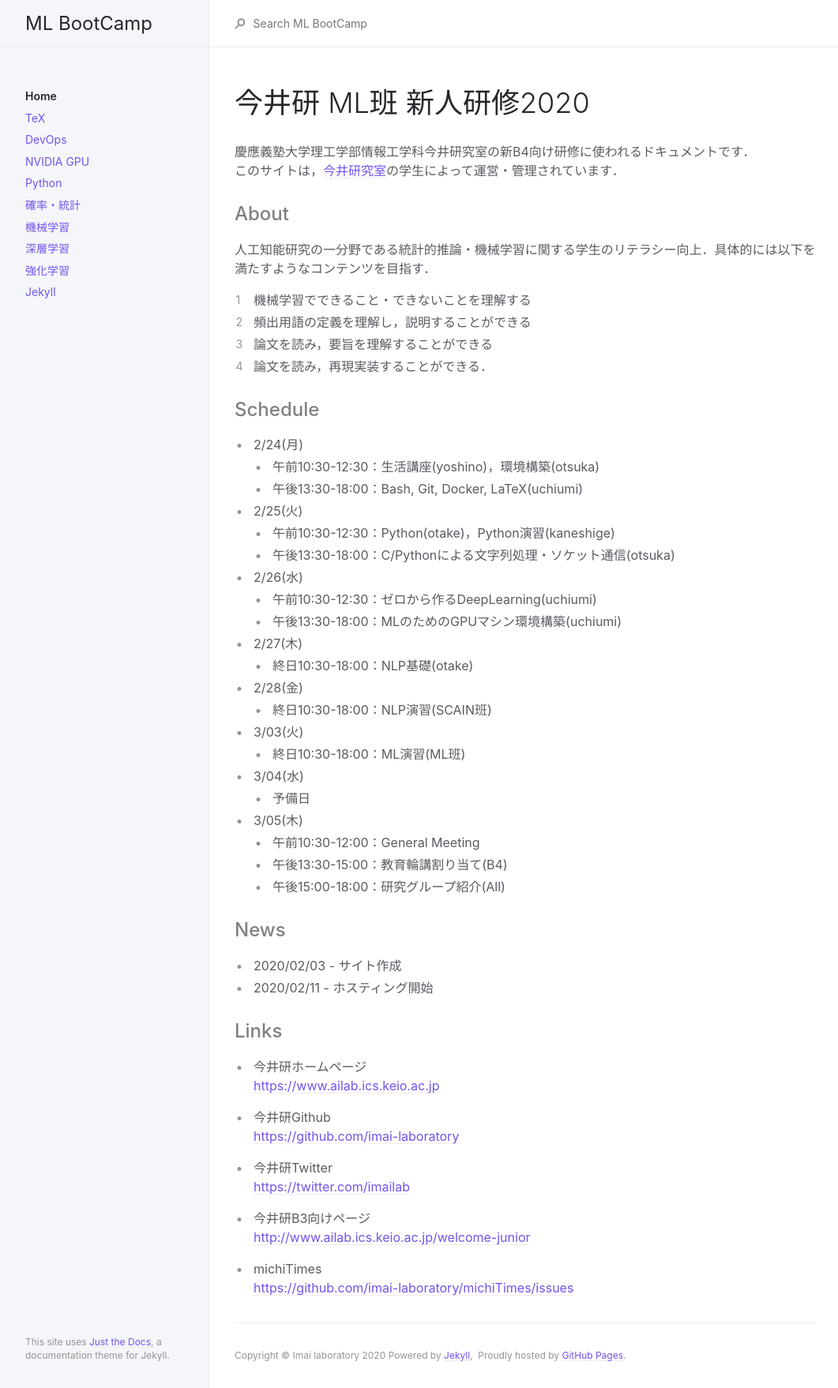
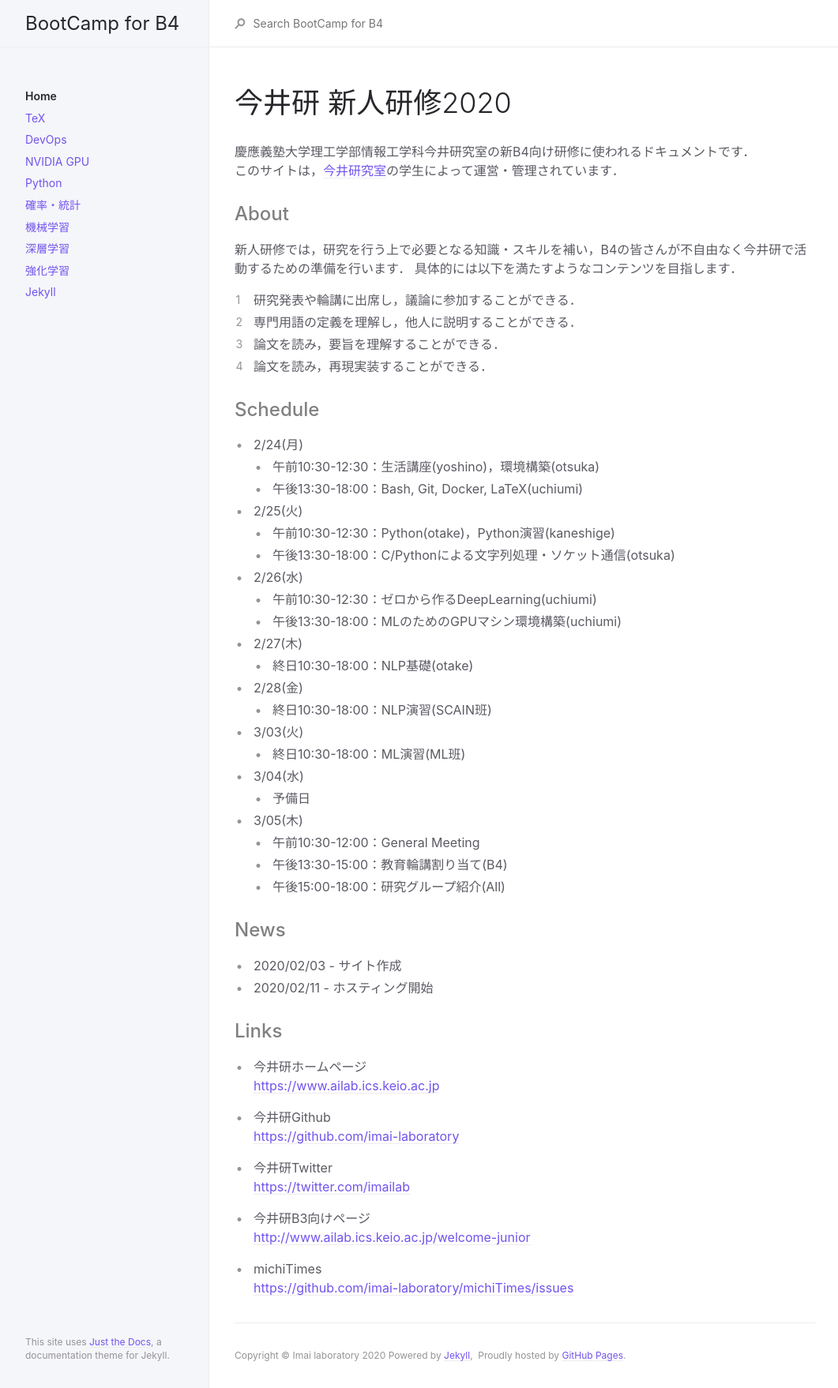
Before and after one commit to imai-laboratory/b4_induction_training, a Jekyll site: the page built from index.md, in a window 1280 px wide. Shown: the whole page at 79% size, without its empty margins (107-1168 px from the left). Built offline with Jekyll 4.4.1, drawn with Linux system fonts in a browser that asks for light colours.

Commit message:
re-update index.md & _config.yml

```diff
--- a/_config.yml
+++ b/_config.yml
@@ -1,6 +1,6 @@
-title: ML BootCamp
+title: BootCamp for B4
 description:
-    hello
+    Training for new B4, Imai Laboratory, Keio University.
 baseurl: ""
 url: "https://www.ailab.ics.keio.ac.jp/b4_induction_training"
 
--- a/index.md
+++ b/index.md
@@ -6,19 +6,20 @@ description: "Home"
 permalink: /
 ---
 
-# 今井研 ML班 新人研修2020
+# 今井研 新人研修2020
 
 慶應義塾大学理工学部情報工学科今井研究室の新B4向け研修に使われるドキュメントです．<br>
 このサイトは，[今井研究室](https://www.ailab.ics.keio.ac.jp/)の学生によって運営・管理されています．
 
 ## <font color="Gray">About</font>
 
-人工知能研究の一分野である統計的推論・機械学習に関する学生のリテラシー向上．具体的には以下を満たすようなコンテンツを目指す．
-1. 機械学習でできること・できないことを理解する
-2. 頻出用語の定義を理解し，説明することができる
-3. 論文を読み，要旨を理解することができる
+新人研修では，研究を行う上で必要となる知識・スキルを補い，B4の皆さんが不自由なく今井研で活動するための準備を行います．
+具体的には以下を満たすようなコンテンツを目指します．
+
+1. 研究発表や輪講に出席し，議論に参加することができる．
+2. 専門用語の定義を理解し，他人に説明することができる．
+3. 論文を読み，要旨を理解することができる．
 4. 論文を読み，再現実装することができる．
-
 
 ## <font color="Gray">Schedule</font>
 
```
